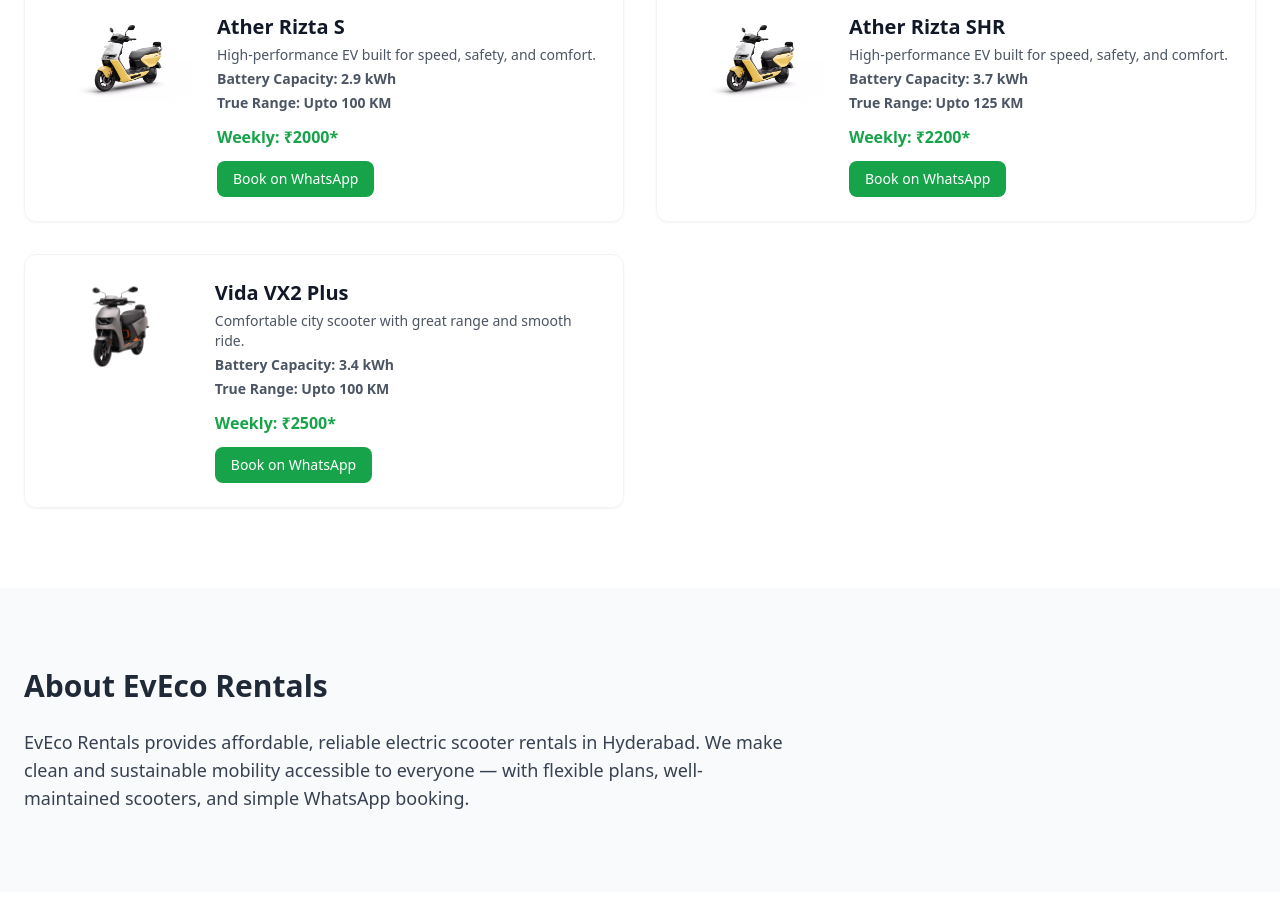
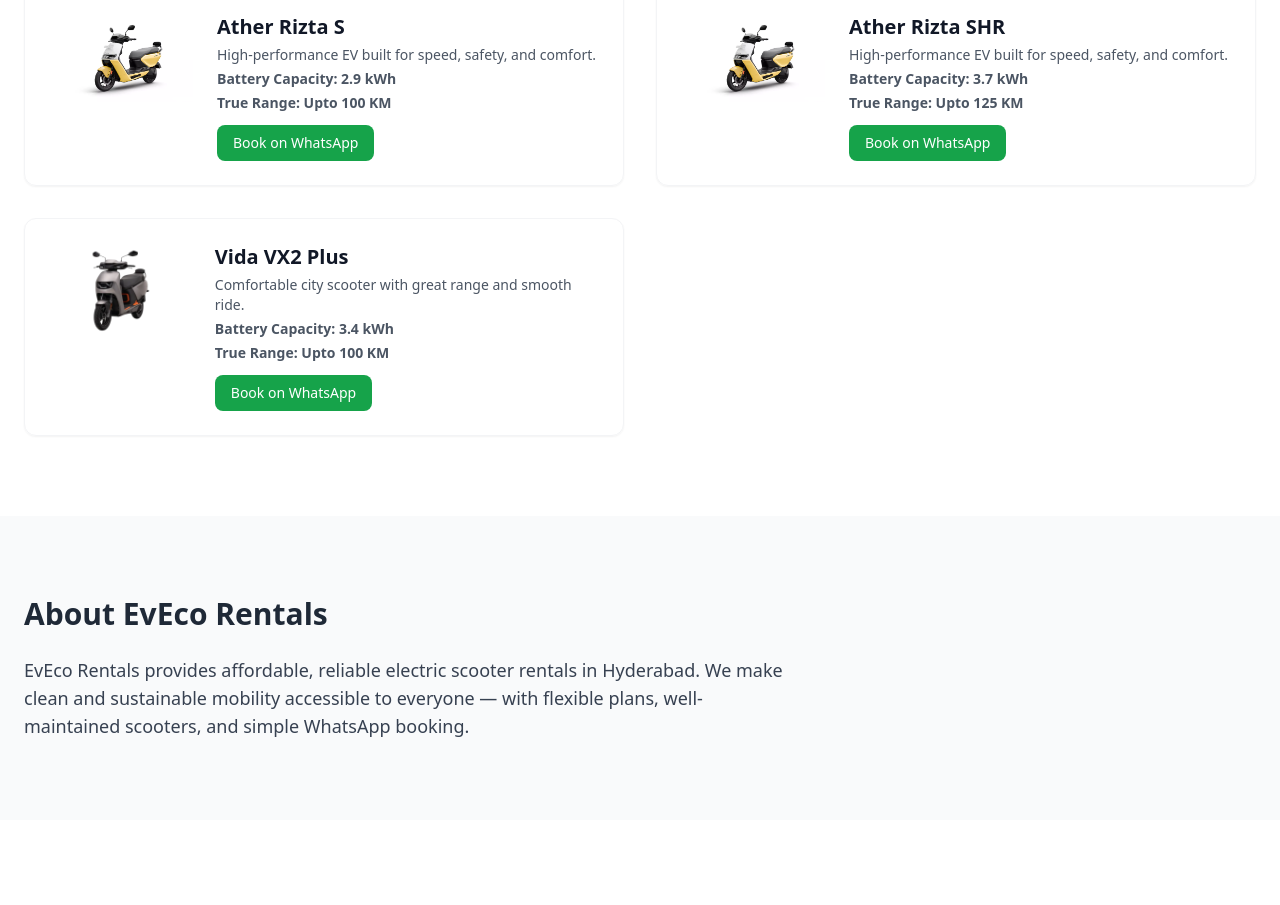
Before and after one commit to evecorentals/evecorentals, a Next.js app: page / in a window 1280 px wide. Shown: the part 840-1745 px from the top of the page. Built offline with nearby package versions, Linux system fonts and the light colour scheme.

Commit message:
commented prices

```diff
--- a/src/app/page.tsx
+++ b/src/app/page.tsx
@@ -137,9 +137,9 @@
                       <p className="mt-1 text-gray-600 font-bold text-sm">
                         True Range: {scooter.range}
                       </p>
-                      <div className="mt-3 text-green-600 font-bold">
+                      {/* <div className="mt-3 text-green-600 font-bold">
                         Weekly: ₹{scooter.price}*
-                      </div>
+                      </div> */}
                       <a
                         href={waMessage}
                         target="_blank"
```
